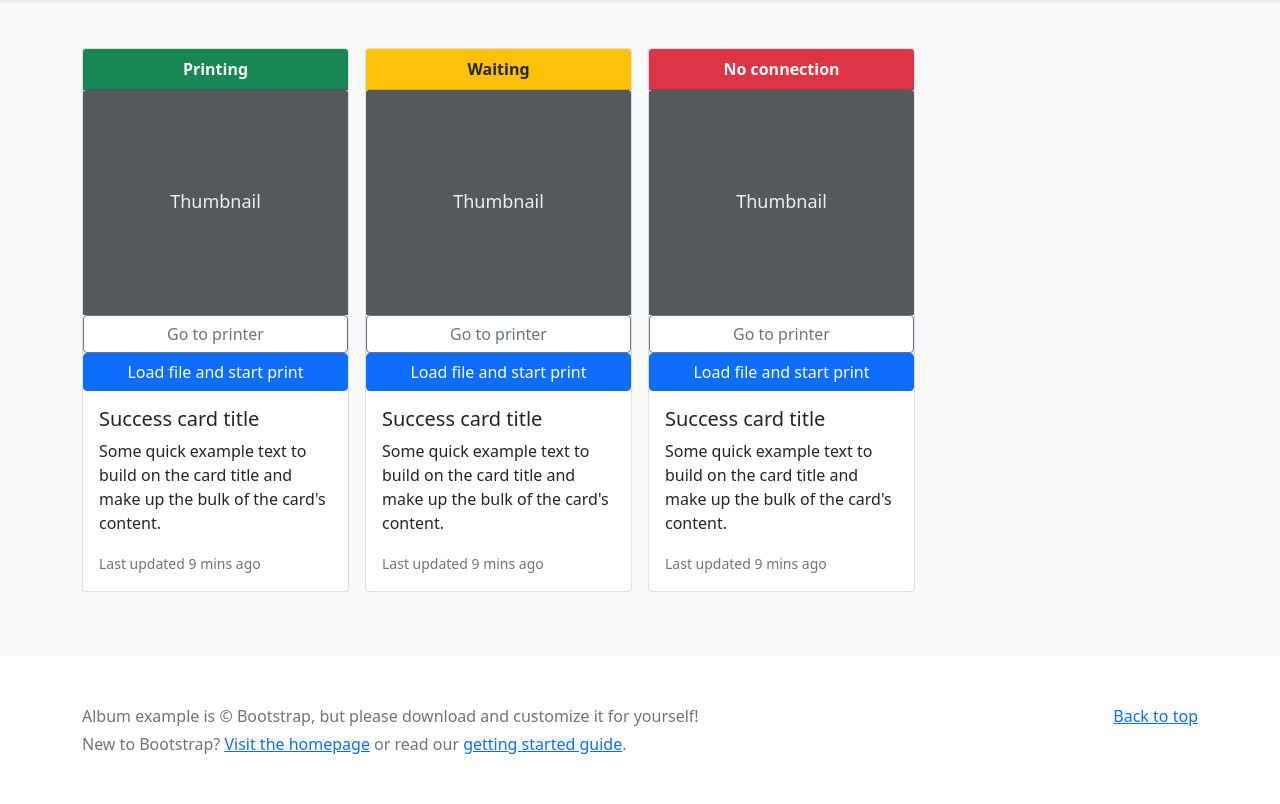
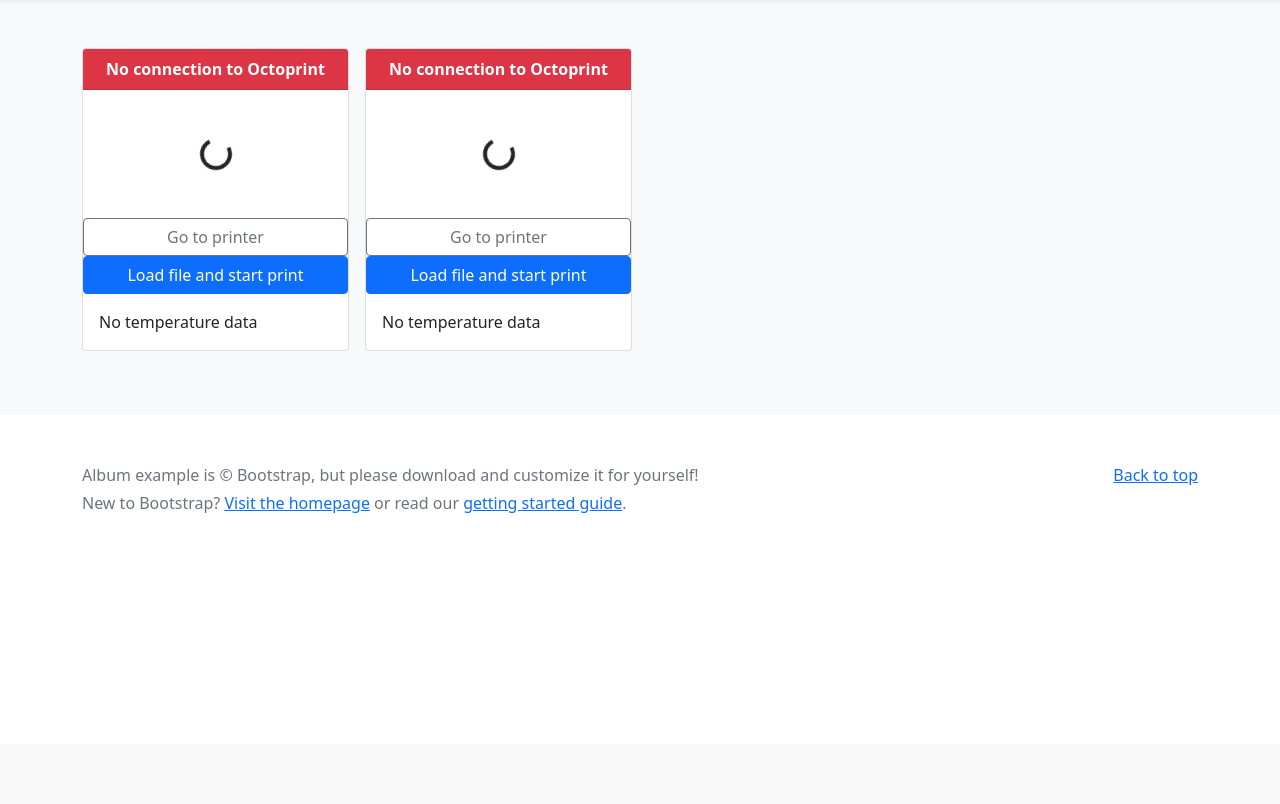
Before and after one commit to b-o-r-m-a-l-e-y/printersWorkspace, a FastAPI app: page / in a window 1280 px wide. Shown: the part 56-860 px from the top of the page. After the commit the page ends 569 px from the top, so only its background shows below. Run offline with FastAPI, Linux system fonts and the light colour scheme; some libraries are stand-ins or nearby versions.

Commit message:
Removed old debug code. Add temperatures processing, id to config, update data on page every 5 seconds.

```diff
--- a/app.py
+++ b/app.py
@@ -1,4 +1,3 @@
-from re import L
 from fastapi import FastAPI, Request
 from fastapi.staticfiles import StaticFiles
 from fastapi.responses import HTMLResponse
@@ -8,47 +7,20 @@ from printersRequester import PrintersWrapper
 from configReader import ConfigReader
 import asyncio
 
-
-c = ConfigReader()
-pw = PrintersWrapper(c.getConfig())
+pw = PrintersWrapper(ConfigReader().getConfig())
 
 app = FastAPI()
 app.mount("/assets", StaticFiles(directory="assets"), name="assets")
 
 templates = Jinja2Templates(directory="templates")
 
-printersInfo = [
-    {
-        'ip': '192.168.1.104',
-        'octoConnected': True,
-        'printerState': 'printing',
-        'telemetry': {
-            'bed': 24.0,
-            'hotend': 25.1,
-            'uptime': 2200
-        }
-    },
-    {
-        'ip': '192.168.1.100',
-        'octoConnected': True,
-        'printerState': 'operational'
-    },
-    {
-        'ip': '192.168.1.99',
-        'octoConnected': False,
-        'printerState': 'operational'
-    }
-]
-
 @app.on_event("startup")
 async def startup_event():
     loop = asyncio.get_event_loop()
     loop.create_task(pw.requestTask())
 
-@app.on_event("shutdown")
-async def shutdown_event():
-    pass
-
+#Check offline
 @app.get("/", response_class=HTMLResponse)
 async def root(request: Request):
-    return templates.TemplateResponse("index.html", {"request": request, 'printersInfo': printersInfo})
+    print(pw.getPrintersInfo())
+    return templates.TemplateResponse("index.html", {"request": request, 'printersInfo': pw.getPrintersInfo()})
--- a/config.json
+++ b/config.json
@@ -1,12 +1,14 @@
 [
     {
+        "id": 1,
         "ip" : "192.168.1.104",
         "MAC": "some",
         "apiKey": "292E309301824B929C9E5D547E46EEE2"
     },
     {
-        "ip" : "192.168.1.45",
+        "id": 2,
+        "ip" : "10.8.0.19",
         "MAC": "some",
-        "apiKey": "some"
+        "apiKey": "292E309301824B929C9E5D547E46EEE2"
     }
 ]
--- a/printersRequester.py
+++ b/printersRequester.py
@@ -15,6 +15,7 @@ class PrinterTelemetry:
 
 @dataclass
 class PrinterInfo:
+    id: int
     ip: str
     apiKey: str
     printerState: str
@@ -25,21 +26,26 @@ class PrintersWrapper:
     def __init__(self, config):
         self.printersInfo = []
         for printerFromConfig in config:
-            self.printersInfo.append(PrinterInfo(ip=printerFromConfig['ip'],
+            self.printersInfo.append(PrinterInfo(id=printerFromConfig['id'],
+                                                ip=printerFromConfig['ip'],
                                                 apiKey=printerFromConfig['apiKey'],
-                                                printerState='Closed',
+                                                printerState='closed',
                                                 telemetry=PrinterTelemetry(),
-                                                octoConnected=True))
+                                                octoConnected=False))
 
     def getPrintersInfo(self):
-        return self.printersInfo
+        dictArray = []
+        for printer in self.printersInfo:
+            dictArray.append(printer)
+        return dictArray
 
     async def getApiConnection(self, session: aiohttp.ClientSession, printerInfo: PrinterInfo):
         url = f"http://{printerInfo.ip}/api/connection?apikey={printerInfo.apiKey}"
         try:
             async with session.get(url) as resp:
                 data = await resp.json()
-                printerInfo.printerState = data['current']['state']
+                printerInfo.printerState = data['current']['state'].lower()
+                printerInfo.octoConnected = True
                 return data
         except aiohttp.ClientConnectionError:
             printerInfo.octoConnected = False
@@ -55,12 +61,16 @@ class PrintersWrapper:
                         flags = data['state']['flags']
                         if flags['operational']:
                             printerInfo.printerState = 'operational'
-                        if flags['printing']:
+                        elif flags['printing']:
                             printerInfo.printerState = 'printing'
                         else:
                             printerInfo.printerState = 'other'
-                except KeyError:
-                    print("keyerror catched")
+                    if 'bed' in data['temperature']:
+                        printerInfo.telemetry.bed = data['temperature']['bed']['actual']
+                    if 'tool0' in data['temperature']:
+                        printerInfo.telemetry.hotend = data['temperature']['tool0']['actual']
+                except KeyError as e:
+                    print("keyerror catched", e)
                 return data
         except aiohttp.ClientConnectionError:
             printerInfo.octoConnected = False
@@ -72,7 +82,7 @@ class PrintersWrapper:
             tasks = []
             for printer in self.printersInfo:
                 tasks.append(asyncio.ensure_future(self.getApiConnection(session, printer)))
-                if printer.octoConnected:
+                if printer.printerState != 'closed':
                     tasks.append(asyncio.ensure_future(self.getApiPrinter(session, printer)))
             await asyncio.gather(*tasks)
 
--- a/templates/index.html
+++ b/templates/index.html
@@ -4,13 +4,8 @@
     <meta charset="utf-8">
     <meta name="viewport" content="width=device-width, initial-scale=1">
     <meta name="description" content="">
-    <meta name="author" content="Mark Otto, Jacob Thornton, and Bootstrap contributors">
-    <meta name="generator" content="Hugo 0.88.1">
-    <title>Album example · Bootstrap v5.1</title>
-
-    <link rel="canonical" href="https://getbootstrap.com/docs/5.1/examples/album/">
-
-
+    <!-- <meta name="author" content="Mark Otto, Jacob Thornton, and Bootstrap contributors"> -->
+    <title>RySo Monitoring Panel</title>
 
     <!-- Bootstrap core CSS -->
 <link href="./assets/dist/css/bootstrap.min.css" rel="stylesheet">
@@ -30,8 +25,10 @@
         }
       }
     </style>
-
-
+    <script src="https://code.jquery.com/jquery-3.6.0.min.js"></script>
+    <script>
+      setInterval(() => { $('#printers').load(document.URL+' #printers'); }, 5000)
+    </script>
   </head>
   <body>
 
@@ -81,8 +78,8 @@
     </div>
   </section> -->
 
-  <div class="album py-5 bg-light">
-    <div class="container">
+  <div class="album py-5 bg-light" >
+    <div class="container" id="printers">
       <div class="row row-cols-1 row-cols-sm-2 row-cols-md-4 g-3">
         {% for printerInfo in printersInfo %}
           {% include 'printerCard.html' %}
--- a/templates/printerCard.html
+++ b/templates/printerCard.html
@@ -3,19 +3,36 @@
       {% if printerInfo.octoConnected %}
         {% if printerInfo.printerState == 'printing' %}
           <div class="card-header bg-success text-white text-center fw-bolder">Printing</div>
+          <img src="{{ "http://" + printerInfo.ip + "/webcam/?action=stream" }}" alt="..." class="img-fluid">
         {% elif printerInfo.printerState == 'operational' %}
           <div class="card-header bg-warning text-dark text-center fw-bolder">Waiting</div>
+          <img src="{{ "http://" + printerInfo.ip + "/webcam/?action=stream" }}" alt="..." class="img-fluid">
+        {% else %}
+          <div class="card-header bg-warning text-dark text-center fw-bolder">Octoprint online. Printer error</div>
+          <div class="d-flex justify-content-center">
+            <div class="spinner-border m-5" role="status">
+              <span class="visually-hidden">Loading...</span>
+            </div>
+          </div>
         {% endif %}
       {% else %}
-        <div class="card-header bg-danger text-white text-center fw-bolder">No connection</div>
+        <div class="card-header bg-danger text-white text-center fw-bolder">No connection to Octoprint</div>
+        <div class="d-flex justify-content-center">
+          <div class="spinner-border m-5" role="status">
+            <span class="visually-hidden">Loading...</span>
+          </div>
+        </div>
       {% endif %}
-      <svg class="bd-placeholder-img card-img-top" width="100%" height="225" xmlns="http://www.w3.org/2000/svg" role="img" aria-label="Placeholder: Thumbnail" preserveAspectRatio="xMidYMid slice" focusable="false"><title>Placeholder</title><rect width="100%" height="100%" fill="#55595c"/><text x="50%" y="50%" fill="#eceeef" dy=".3em">Thumbnail</text></svg>
+      <!-- <svg class="bd-placeholder-img card-img-top" width="100%" height="225" xmlns="http://www.w3.org/2000/svg" role="img" aria-label="Placeholder: Thumbnail" preserveAspectRatio="xMidYMid slice" focusable="false"><title>Placeholder</title><rect width="100%" height="100%" fill="#55595c"/><text x="50%" y="50%" fill="#eceeef" dy=".3em">Thumbnail</text></svg> -->
       <a href={{ "http://" + printerInfo.ip }} class="btn btn-outline-secondary">Go to printer</a>
       <button type="button" class="btn btn-primary">Load file and start print</button>
       <div class="card-body">
-        <h5 class="card-title">Success card title</h5>
-        <p class="card-text">Some quick example text to build on the card title and make up the bulk of the card's content.</p>
-        <p class="card-text"><small class="text-muted">Last updated 9 mins ago</small></p>
+        {% if printerInfo.printerState == 'printing' or printerInfo.printerState == 'operational' %}
+          <p class="card-title">Bed temperature: {{ printerInfo.telemetry.bed }}</p>
+          <p class="card-title">Hotend temperature: {{ printerInfo.telemetry.hotend }}</p>
+        {% else %}
+          <p class="card-text">No temperature data</p>
+        {% endif %}
       </div>
     </div>
   </div>
```
Also changed, not shown: requirements.txt (added, +28 -0 lines), 1 other file.
